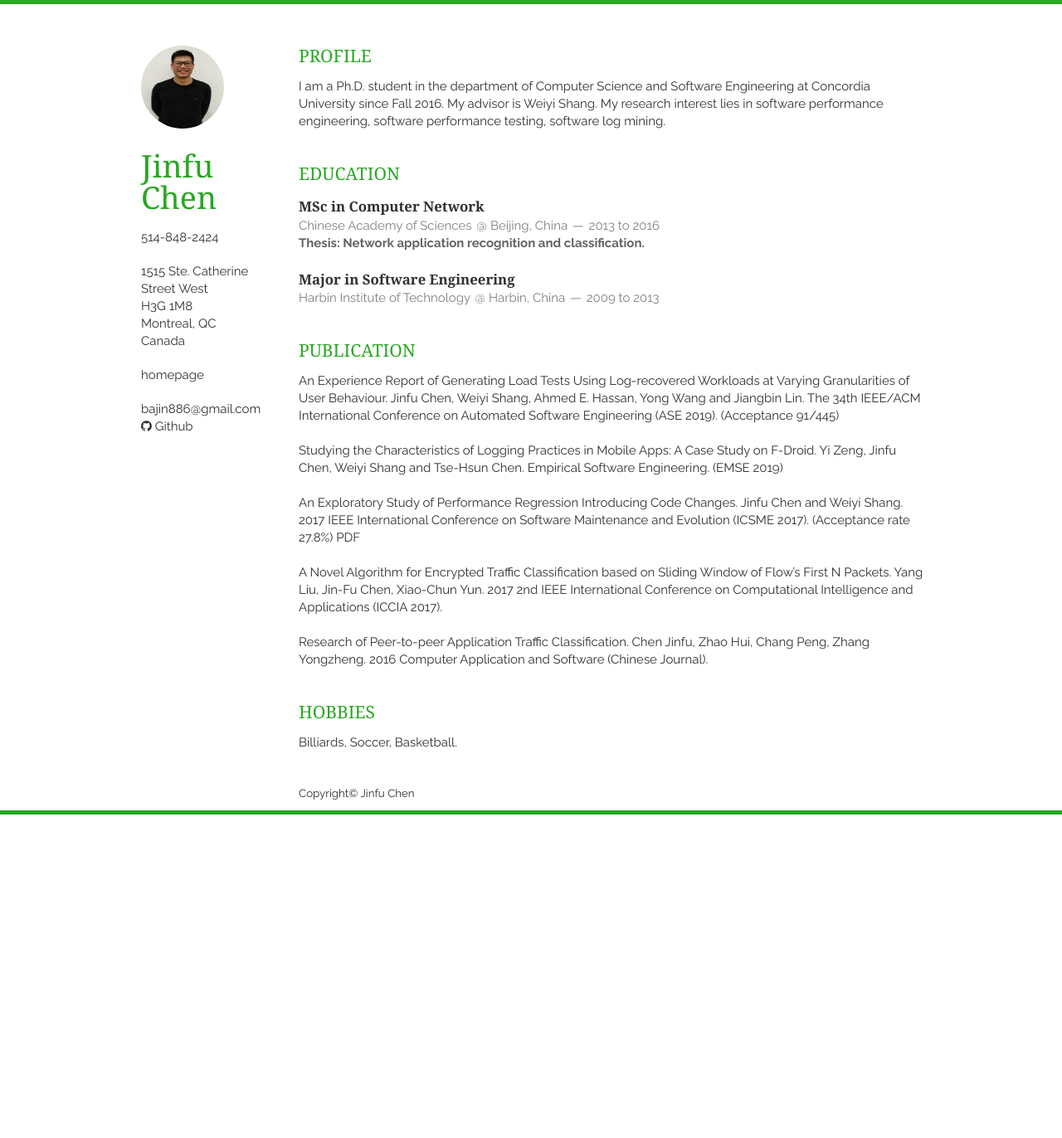
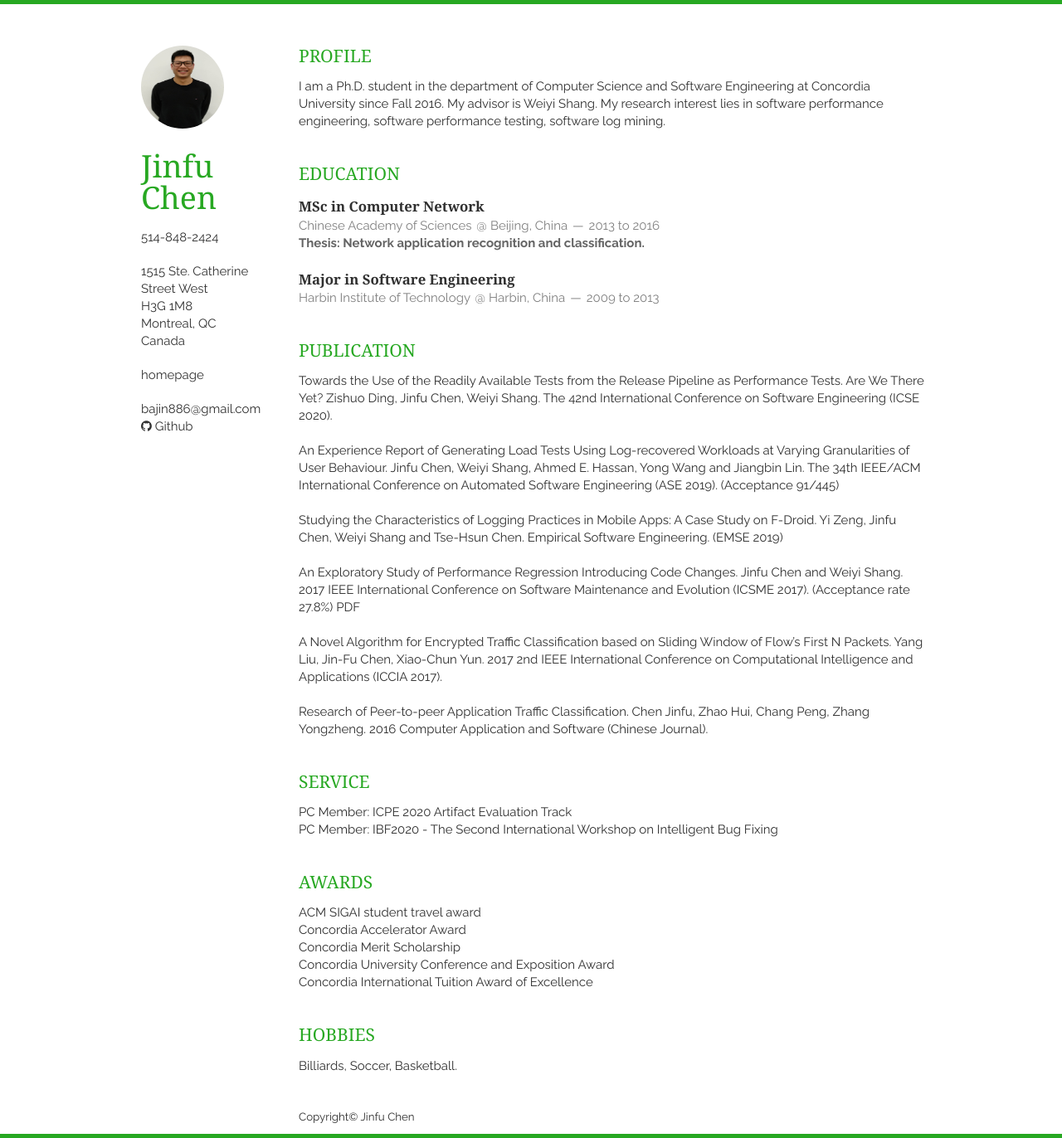
Before and after one commit to jinfuchen/jinfu, a Jekyll site: the page built from index.html, in a window 1280 px wide. Shown: the whole page at 83% size. Built offline with Jekyll 4.4.1, drawn with Linux system fonts in a browser that asks for light colours; nearby versions of some CDN libraries; the list of posts is cut into pages by our own code; before the commit the page ends 982 px from its top, so only the background shows below that.

Commit message:
adding publication

```diff
--- /dev/null
+++ b/_includes/award.html
@@ -0,0 +1,11 @@
+<section class="thirteen columns">
+    <h1>Awards</h1>
+    <article>
+        <p>  ACM SIGAI student travel award </p>
+        <p>  Concordia Accelerator Award </p>
+        <p>  Concordia Merit Scholarship </p>
+        <p>  Concordia University Conference and Exposition Award </p>
+        <p>  Concordia International Tuition Award of Excellence </p>
+    </article>
+
+</section>
--- a/_includes/publication.html
+++ b/_includes/publication.html
@@ -12,6 +12,9 @@
     -->
 
     <article>
+      <p>Towards the Use of the Readily Available Tests from the Release Pipeline as Performance Tests. Are We There Yet? Zishuo Ding, Jinfu Chen, Weiyi Shang. The 42nd International Conference on Software Engineering (ICSE 2020).</p>
+      <br>
+
       <p>An Experience Report of Generating Load Tests Using Log-recovered Workloads at Varying Granularities of User Behaviour. Jinfu Chen, Weiyi Shang, Ahmed E. Hassan, Yong Wang and Jiangbin Lin. The 34th IEEE/ACM International Conference on Automated Software Engineering (ASE 2019). (Acceptance 91/445)</p>
       <br>
 
--- /dev/null
+++ b/_includes/service.html
@@ -0,0 +1,8 @@
+<section class="thirteen columns">
+    <h1>Service</h1>
+    <article>
+        <p>  PC Member: ICPE 2020 Artifact Evaluation Track </p>
+        <p>  PC Member: IBF2020 - The Second International Workshop on Intelligent Bug Fixing</p>
+    </article>
+
+</section>
--- a/index.html
+++ b/index.html
@@ -8,4 +8,8 @@ layout: layout
 
 {% include publication.html %}
 
+{% include service.html %}
+
+{% include award.html %}
+
 {% include interests.html %}
```
Also changed, not shown: _includes/initiatives.html (deleted, +0 -21 lines).
